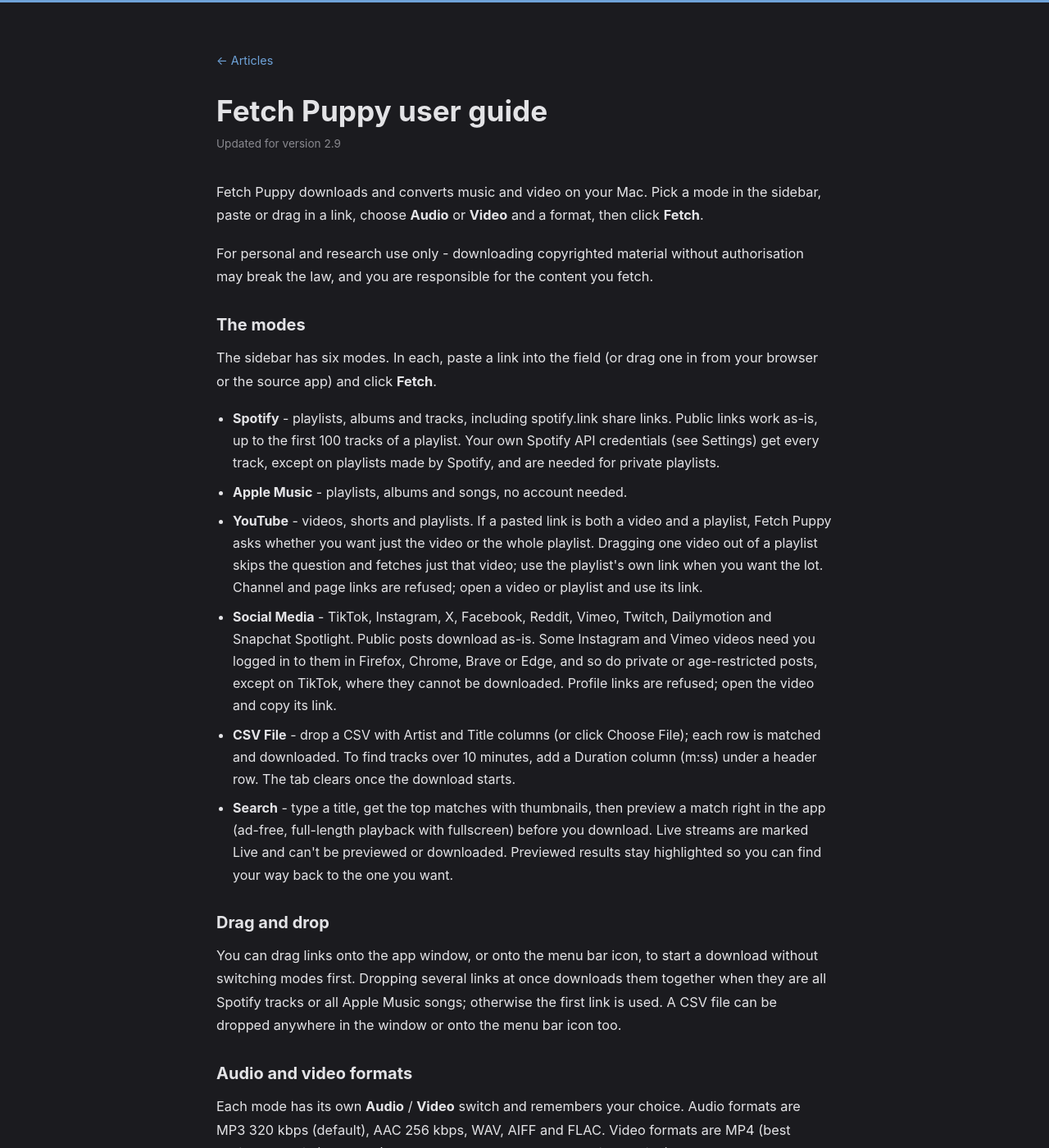
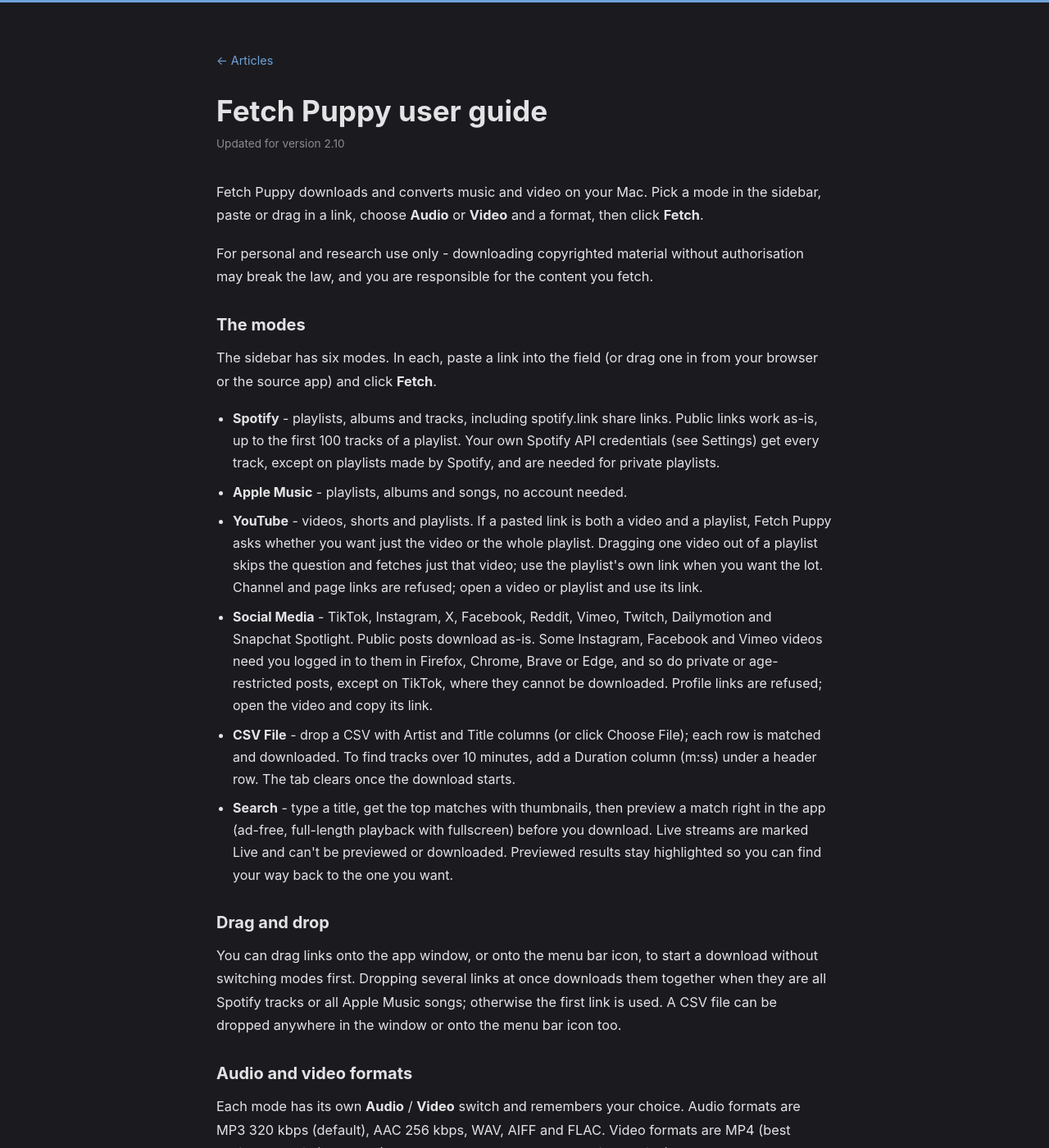
Before and after one commit to BSKapps/bskapps.github.io, a Jekyll site: the page built from articles/fetch-puppy-guide/index.html, in a window 1280 px wide and 1400 px high. Shown: the whole window at 82% size. Built offline with Jekyll 4.4.1, drawn with Linux system fonts in a browser that asks for light colours; some of the changed text lies outside the part shown.

Commit message:
Fetch Puppy guide for 2.10: Facebook login, example file name, date line

```diff
--- a/_data/guides/fetch-puppy-guide.json
+++ b/_data/guides/fetch-puppy-guide.json
@@ -4,7 +4,7 @@
   "web": {
     "pageTitle": "Fetch Puppy user guide - BSK Apps",
     "h1": "Fetch Puppy user guide",
-    "dateLine": "Updated for version 2.9",
+    "dateLine": "Updated for version 2.10",
     "description": "A how-to guide for Fetch Puppy: the download modes, choosing audio and video formats, the queue, output folders, browser cookies, the download engine and settings.",
     "canonical": "https://bskapps.com/articles/fetch-puppy-guide/",
     "ogTitle": "Fetch Puppy user guide",
@@ -46,7 +46,7 @@
             "**Spotify** - playlists, albums and tracks, including spotify.link share links. Public links work as-is, up to the first 100 tracks of a playlist. Your own Spotify API credentials (see Settings) get every track, except on playlists made by Spotify, and are needed for private playlists.",
             "**Apple Music** - playlists, albums and songs, no account needed.",
             "**YouTube** - videos, shorts and playlists. If a pasted link is both a video and a playlist, Fetch Puppy asks whether you want just the video or the whole playlist. Dragging one video out of a playlist skips the question and fetches just that video; use the playlist's own link when you want the lot. Channel and page links are refused; open a video or playlist and use its link.",
-            "**Social Media** - TikTok, Instagram, X, Facebook, Reddit, Vimeo, Twitch, Dailymotion and Snapchat Spotlight. Public posts download as-is. Some Instagram and Vimeo videos need you logged in to them in Firefox, Chrome, Brave or Edge, and so do private or age-restricted posts, except on TikTok, where they cannot be downloaded. Profile links are refused; open the video and copy its link.",
+            "**Social Media** - TikTok, Instagram, X, Facebook, Reddit, Vimeo, Twitch, Dailymotion and Snapchat Spotlight. Public posts download as-is. Some Instagram, Facebook and Vimeo videos need you logged in to them in Firefox, Chrome, Brave or Edge, and so do private or age-restricted posts, except on TikTok, where they cannot be downloaded. Profile links are refused; open the video and copy its link.",
             "**CSV File** - drop a CSV with Artist and Title columns (or click Choose File); each row is matched and downloaded. To find tracks over 10 minutes, add a Duration column (m:ss) under a header row. The tab clears once the download starts.",
             "**Search** - type a title, get the top matches with thumbnails, then preview a match right in the app (ad-free, full-length playback with fullscreen) before you download. Live streams are marked Live and can't be previewed or downloaded. Previewed results stay highlighted so you can find your way back to the one you want."
           ]
@@ -118,7 +118,7 @@
         },
         {
           "type": "paragraph",
-          "text": "Spotify, Apple Music and CSV downloads are named Artist - Title. Turn on **Name files Title - Artist** in Settings or under Options on the Spotify, Apple Music or CSV page to swap the order; the rows in Downloads follow it, and numbering still goes in front. YouTube, social and Search downloads keep their own titles. Downloading a playlist or album again after changing this makes new files instead of replacing the old ones."
+          "text": "Spotify, Apple Music and CSV downloads are named Artist - Title. Turn on **Name files Title - Artist** in Settings or under Options on the Spotify, Apple Music or CSV page to swap the order; the rows in Downloads follow it, and numbering still goes in front. An example file name under the checkbox shows what you will get, in the format you have chosen. YouTube, social and Search downloads keep their own titles. Downloading a playlist or album again after changing this makes new files instead of replacing the old ones."
         }
       ]
     },
```
